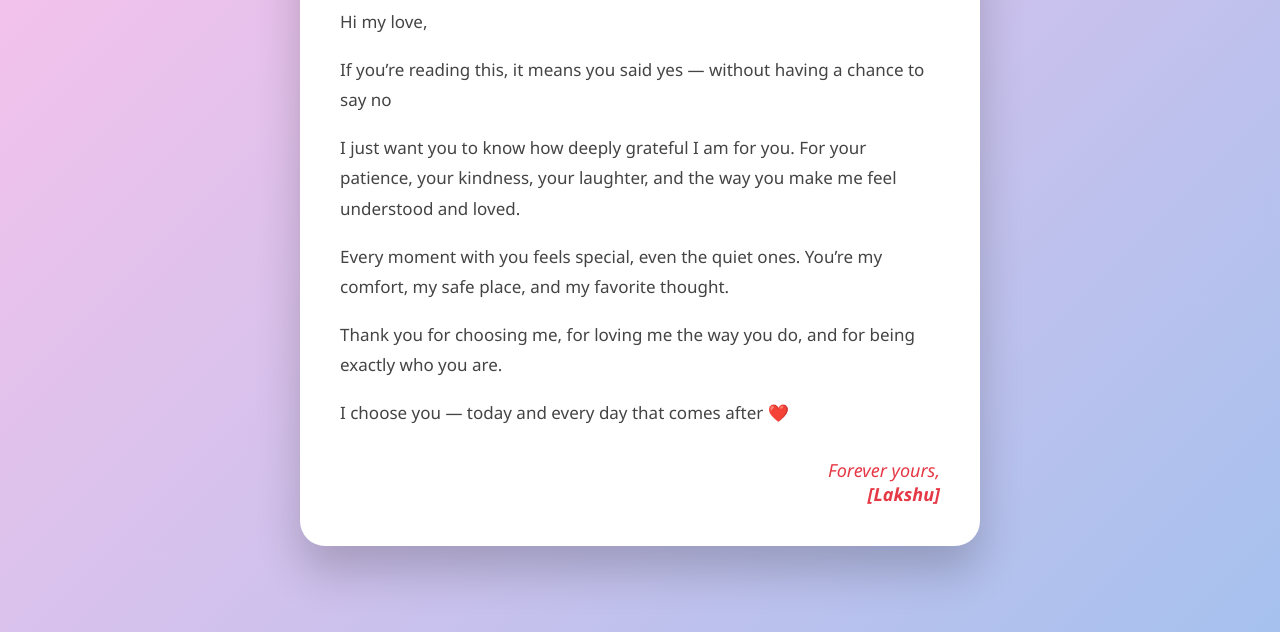
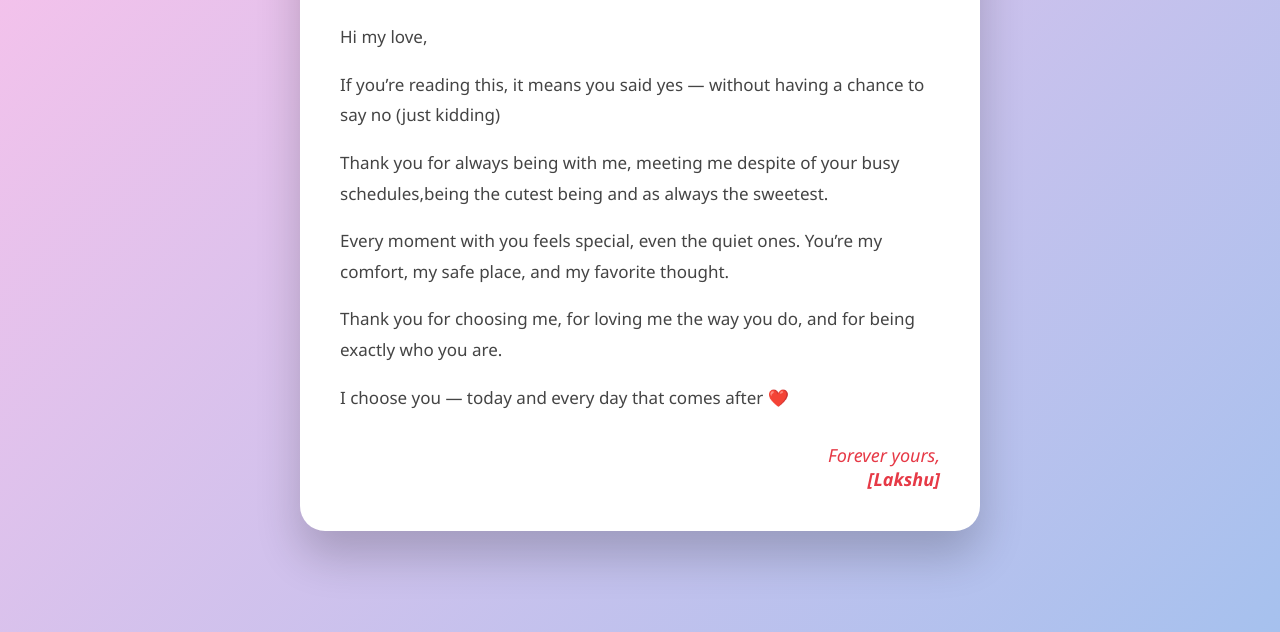
Before and after one commit to periyapatnalakshya-png/hello, a plain HTML site: page index.html/letter.html in a window 1280 px wide. Shown: the part 208-840 px from the top of the page. Drawn offline with Linux system fonts and the light colour scheme.

Commit message:
Update letter.html

```diff
--- a/index.html/letter.html
+++ b/index.html/letter.html
@@ -64,13 +64,13 @@
 
     <p>
       If you’re reading this, it means you said yes —
-      without having a chance to say no
+      without having a chance to say no (just kidding)
     </p>
 
     <p>
-      I just want you to know how deeply grateful I am for you.
-      For your patience, your kindness, your laughter,
-      and the way you make me feel understood and loved.
+     Thank you for always being with me, meeting me despite of your
+      busy schedules,being the cutest being
+      and as always the sweetest.
     </p>
 
     <p>
```
